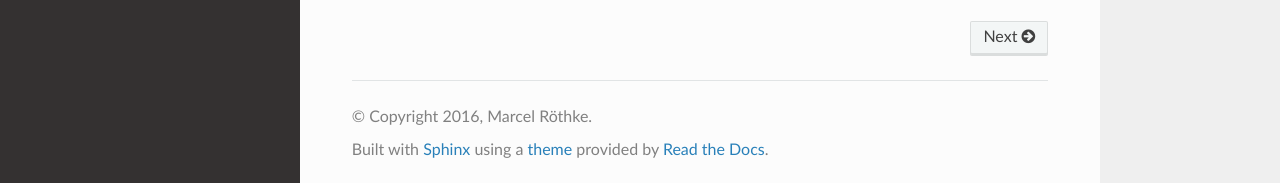
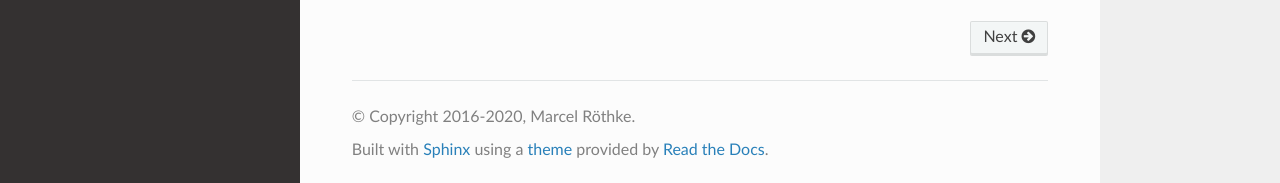
Before and after one commit to rtrlib/python-binding, a Sphinx documentation site: the page built from docs/index.rst, in a window 1280 px wide and 900 px high, scrolled down 813 px. Shown: the part 714-897 px from the top of the window. Built offline with Sphinx 7.4.7 and the Read the Docs theme 2.0.0, drawn with Linux system fonts in a browser that asks for light colours.

Commit message:
docs: update copyright year

```diff
--- a/docs/conf.py
+++ b/docs/conf.py
@@ -56,7 +56,7 @@ master_doc = 'index'
 
 # General information about the project.
 project = 'rtrlib-python'
-copyright = '2016, Marcel Röthke'
+copyright = '2016-2020, Marcel Röthke'
 author = 'Marcel Röthke'
 
 # The version info for the project you're documenting, acts as replacement for
```
